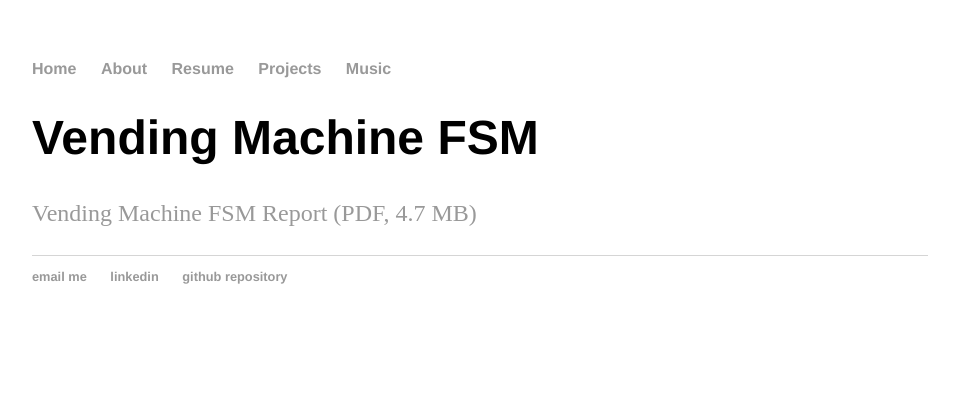
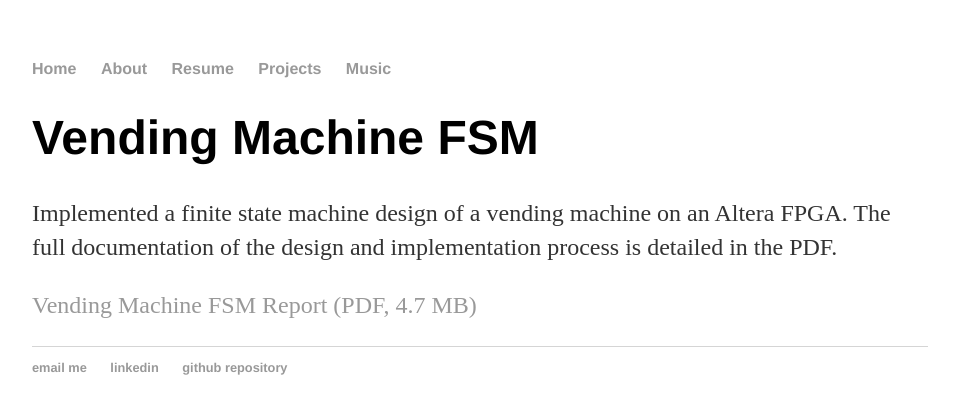
Before and after one commit to zackfravel/zackfravel.github.io, a Jekyll site: the page built from _posts/2016-09-23-FSM.md, in a window 1280 px wide. Shown: the top 414 px of the page, without its empty margins (160-1119 px from the left). Built offline with Jekyll 4.4.1, drawn with Linux system fonts in a browser that asks for light colours.

Commit message:
Update 2016-09-23-FSM.md

```diff
--- a/_posts/2016-09-23-FSM.md
+++ b/_posts/2016-09-23-FSM.md
@@ -3,4 +3,6 @@ layout: post
 title: "Vending Machine FSM"
 ---
 
+Implemented a finite state machine design of a vending machine on an Altera FPGA. The full documentation of the design and implementation process is detailed in the PDF.
+
 [Vending Machine FSM Report (PDF, 4.7 MB)](https://zackfravel.github.io/assets/pdf/vending.pdf)
```
